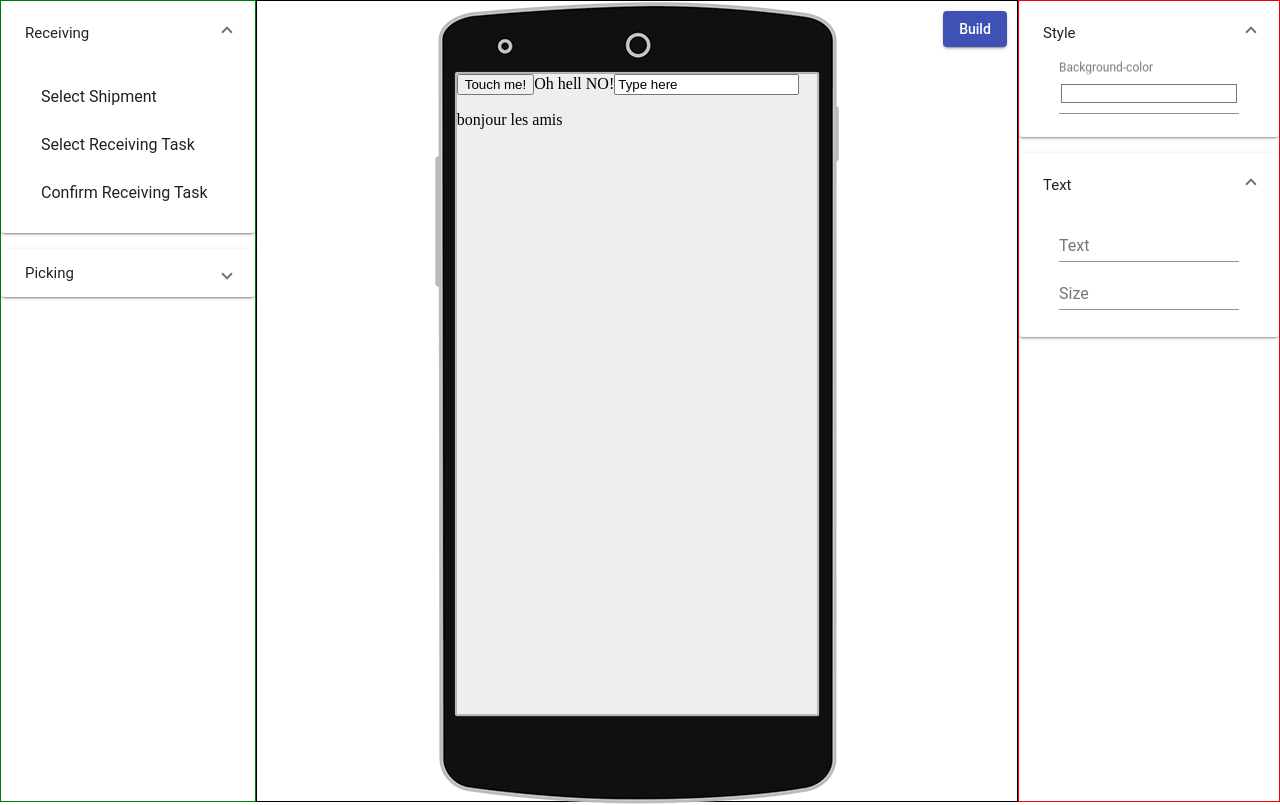
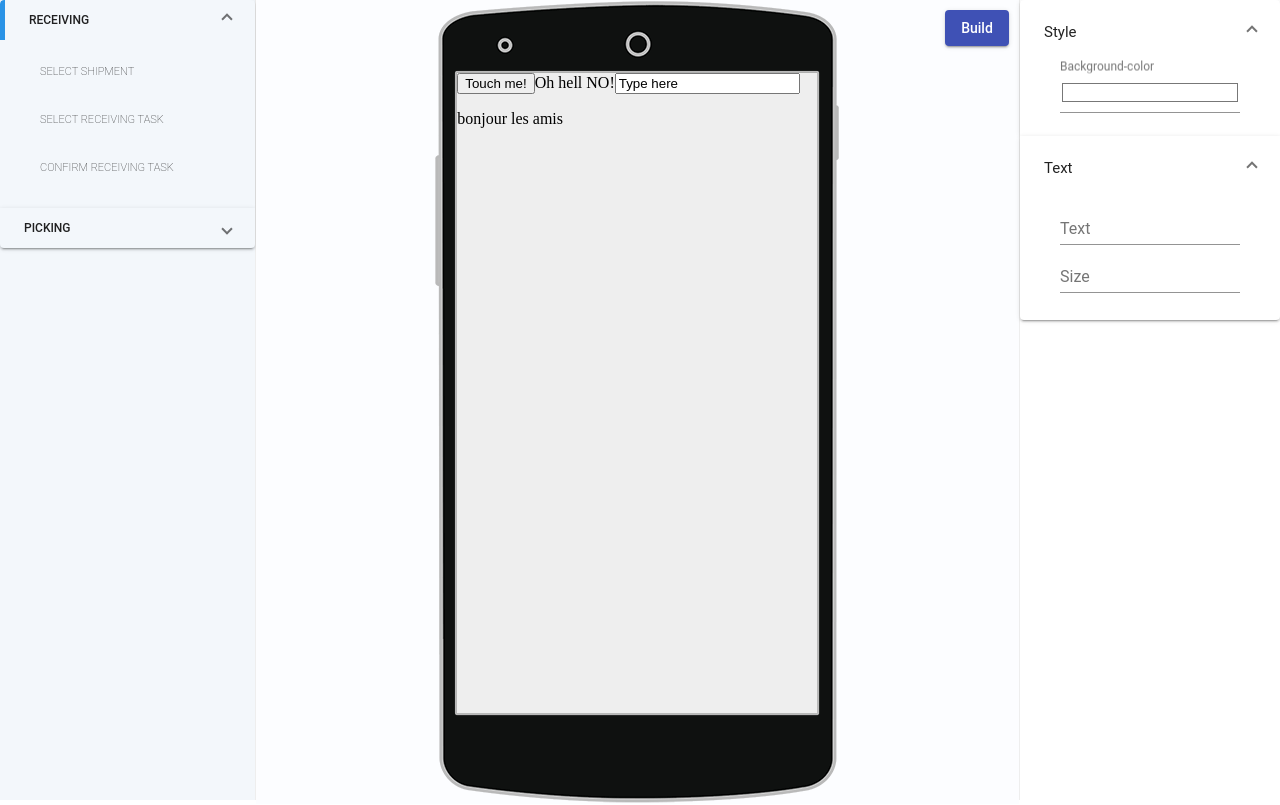
Before and after one commit to pdaddy26/mobiledesigner, an Angular app: page / in a window 1280 px wide. Built offline with nearby package versions, Linux system fonts and the light colour scheme.

Commit message:
more styling

```diff
--- a/src/app/app.component.css
+++ b/src/app/app.component.css
@@ -3,13 +3,15 @@
 }
 
 #designer_container {
-    border: 1px solid black;
+    /* border: 1px solid black; */
     flex:3;
     height: 100vh;
+    border-right: 1px solid #eee;
+    border-left: 1px solid #eee;
 }
 
 #properties_container {
-    border: 1px solid red;
+    /* border: 1px solid red; */
     flex: 1;
     height: 100vh;
 }
@@ -17,5 +19,6 @@
 #side_menu_container {
     flex:1;
     height: 100vh;
-    border: 1px solid green;
+    background-color: rgb(243, 247, 251);
+    /* border: 1px solid green; */
 }
--- a/src/app/components/designer/designer.component.css
+++ b/src/app/components/designer/designer.component.css
@@ -25,6 +25,7 @@
 
 #designer_canvas_container {
     position: relative;
+    background-color: rgb(252, 253, 255);
 }
 #build {
     float:right;
--- a/src/app/components/navigation-menu/navigation-menu.component.css
+++ b/src/app/components/navigation-menu/navigation-menu.component.css
@@ -0,0 +1,23 @@
+mat-expansion-panel {
+    background-color: rgb(243, 247, 251);
+}
+
+.mat-expansion-panel-header {
+    font-size: 12px;
+}
+
+.mat-list-item {
+    font-size: 11px;
+}
+
+.mat-expansion-panel-header-title {
+    font-weight: 500;
+}
+
+mat-expansion-panel-header.mat-expanded {
+    border-left: 5px solid rgb(42,147,230);
+}
+
+.mat-line {
+    font-weight: 200 !important;
+}
--- a/src/app/components/navigation-menu/navigation-menu.component.html
+++ b/src/app/components/navigation-menu/navigation-menu.component.html
@@ -1,26 +1,28 @@
-<mat-accordion>
+<div id="nav_container">
+
+<mat-accordion displayMode="flat">
   <mat-expansion-panel expanded="true">
-    <mat-expansion-panel-header>
+    <mat-expansion-panel-header [collapsedHeight]="'40px'" [expandedHeight]="'40px'">
       <mat-panel-title>
-        Receiving
+        RECEIVING
       </mat-panel-title>
     </mat-expansion-panel-header>
     <mat-nav-list>
         <mat-list-item>
-          <a matLine href="#">Select Shipment</a>
+          <a matLine href="#">SELECT SHIPMENT</a>
         </mat-list-item>
         <mat-list-item>
-          <a matLine href="#">Select Receiving Task</a>
+          <a matLine href="#">SELECT RECEIVING TASK</a>
         </mat-list-item>
         <mat-list-item>
-          <a matLine href="#">Confirm Receiving Task</a>
+          <a matLine href="#">CONFIRM RECEIVING TASK</a>
         </mat-list-item>
       </mat-nav-list>
   </mat-expansion-panel>
-  <mat-expansion-panel (opened)="panelOpenState = true" (closed)="panelOpenState = false">
-    <mat-expansion-panel-header>
+  <mat-expansion-panel>
+    <mat-expansion-panel-header [collapsedHeight]="'40px'" [expandedHeight]="'40px'">
       <mat-panel-title>
-        Picking
+        PICKING
       </mat-panel-title>
     </mat-expansion-panel-header>
 
@@ -28,16 +30,17 @@
 
       <mat-nav-list>
         <mat-list-item>
-          <a matLine href="#">Select Shipment</a>
+          <a matLine href="#">SELECT SHIPMENT</a>
         </mat-list-item>
         <mat-list-item>
-          <a matLine href="#">Select Pick Task</a>
+          <a matLine href="#">SELECT PICK TASK</a>
         </mat-list-item>
         <mat-list-item>
-          <a matLine href="#">Confirm Pick Task</a>
+          <a matLine href="#">CONFIRM PICK TASK</a>
         </mat-list-item>
       </mat-nav-list>
 
     </mat-list>
   </mat-expansion-panel>
 </mat-accordion>
+</div>
--- a/src/app/components/properties/properties.component.html
+++ b/src/app/components/properties/properties.component.html
@@ -1,4 +1,4 @@
-<mat-accordion multi="true">
+<mat-accordion multi="true" displayMode="flat">
     <mat-expansion-panel expanded="true">
         <mat-expansion-panel-header>
             <mat-panel-title>
--- /dev/null
+++ b/src/app/components/toolbar/toolbar.component.html
@@ -0,0 +1,3 @@
+<mat-toolbar [color]="'primary'" class="mat-elevation-z4">
+  <span>My Application</span>
+</mat-toolbar>
--- /dev/null
+++ b/src/app/components/toolbar/toolbar.component.ts
@@ -0,0 +1,15 @@
+import { Component, OnInit } from '@angular/core';
+
+@Component({
+  selector: 'app-toolbar',
+  templateUrl: './toolbar.component.html',
+  styleUrls: ['./toolbar.component.css']
+})
+export class ToolbarComponent implements OnInit {
+
+  constructor() { }
+
+  ngOnInit() {
+  }
+
+}
```
Also changed, not shown: src/app/app.module.ts (+8 -2 lines), src/app/components/toolbar/toolbar.component.css (added), src/assets/imgs/grain.jpg (added), 1 other file (tests, documents, lock files or other folders).
